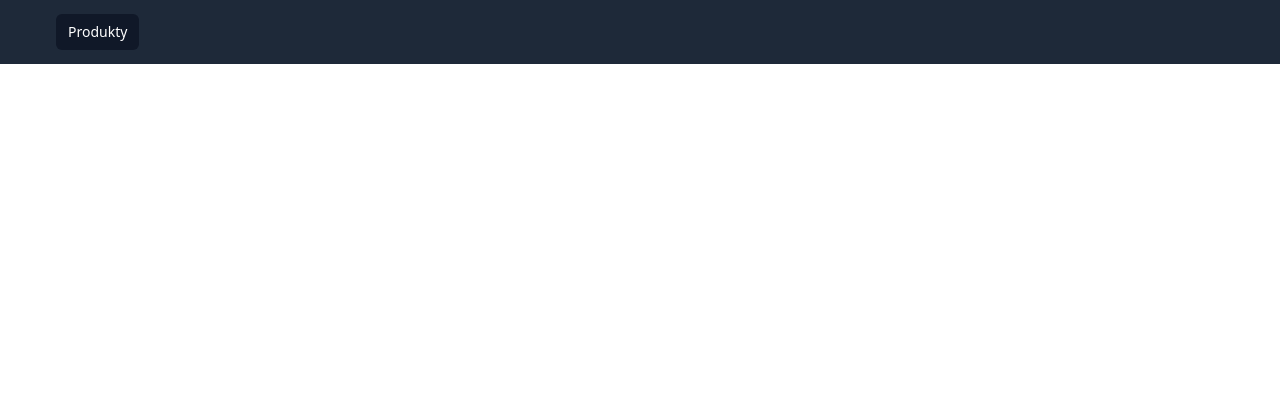
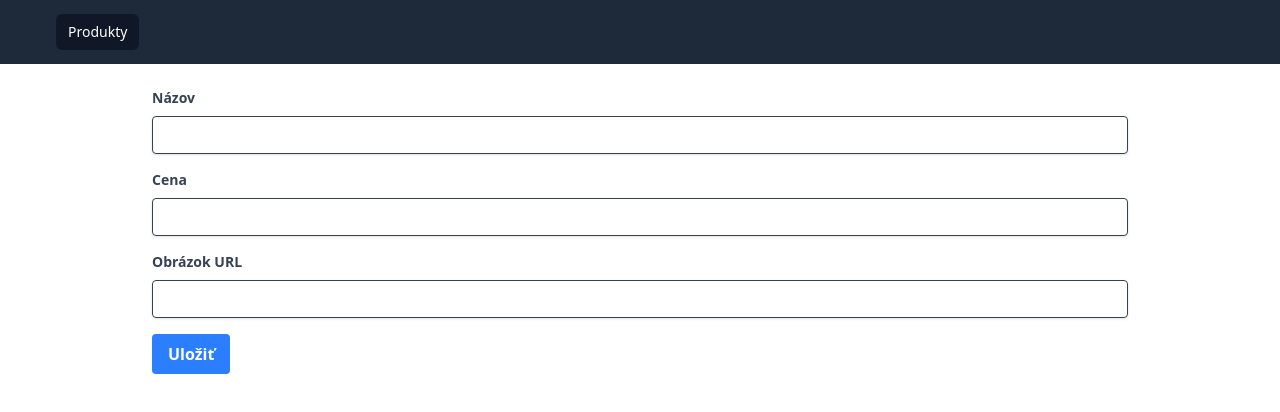
Before and after one commit to Milanator/shop-vuejs, a Vue app: page /admin/product/create in a window 1280 px wide. Before the commit this address had no page. Shown: the top 412 px of the page. Built offline with nearby package versions, Linux system fonts and the light colour scheme.

Commit message:
[EDIT] Admin/Product - store

```diff
--- a/src/plugins/router.js
+++ b/src/plugins/router.js
@@ -1,8 +1,16 @@
 import { createRouter, createWebHistory } from "vue-router";
-import ProductIndex from "@/views/product/Index.vue";
-import ProductShow from "@/views/product/Show.vue";
+import ProductIndex from "@/views/shop/product/Index.vue";
+import ProductShow from "@/views/shop/product/Show.vue";
+import AdminProductForm from "@/views/admin/product/Form.vue";
 
 const routes = [
+  // admin
+  {
+    path: "/admin/product/create",
+    name: "ProductCreate",
+    component: AdminProductForm,
+  },
+  // shop
   {
     path: "/product",
     name: "ProductIndex",
--- /dev/null
+++ b/src/stores/admin/productStore.ts
@@ -0,0 +1,32 @@
+import axios from "@/plugins/axios";
+import { getFormData } from "@/utils";
+import { defineStore } from "pinia";
+import { ref } from "vue";
+
+export const useProductStore = defineStore("product", () => {
+  const loaded = ref<Boolean>(false);
+  const errors = ref<string | undefined>(undefined);
+
+  const storeProduct = async (id = null) => {
+    errors.value = undefined;
+
+    try {
+      const url = id ? `/product/${id}` : `/product`;
+      const method = id ? "PUT" : "POST";
+      const data = getFormData("form", id);
+
+      axios({ url, method, data }).then((response: object) => {
+        console.log(response);
+        loaded.value = true;
+      });
+    } catch (err: any) {
+      errors.value = err.message || "Neznáma chyba";
+    } finally {
+      loaded.value = false;
+    }
+  };
+
+  return {
+    storeProduct,
+  };
+});
--- /dev/null
+++ b/src/utils.js
@@ -0,0 +1,23 @@
+const getFormFieldValue = (input) => {
+  if (input.type === "checkbox") {
+    return input.checked;
+  }
+
+  return input.value;
+};
+
+export const getFormData = (id, isUpdate) => {
+  const formData = new FormData();
+
+  // laravel - PUT method
+  if (isUpdate) {
+    formData.append("_method", "PUT");
+  }
+
+  document
+    .getElementById(id)
+    .querySelectorAll(`select,input,textarea`)
+    .forEach((input) => formData.append(input.name, getFormFieldValue(input)));
+
+  return Object.fromEntries(formData);
+};
--- /dev/null
+++ b/src/views/admin/product/Form.vue
@@ -0,0 +1,58 @@
+<script setup lang="ts">
+import { useProductStore } from "@/stores/admin/productStore";
+
+const productStore = useProductStore();
+
+const onSubmit = (event) => {
+  event.preventDefault();
+
+  productStore.storeProduct();
+};
+</script>
+<template>
+  <form id="form" method="POST" @submit="onSubmit">
+    <div class="mb-4">
+      <label class="block text-gray-700 text-sm font-bold mb-2" for="title">
+        Názov
+      </label>
+      <input
+        class="shadow appearance-none border rounded w-full py-2 px-3 text-gray-700 leading-tight focus:outline-none focus:shadow-outline"
+        id="title"
+        type="text"
+        name="title"
+      />
+    </div>
+
+    <div class="mb-4">
+      <label class="block text-gray-700 text-sm font-bold mb-2" for="price">
+        Cena
+      </label>
+      <input
+        class="shadow appearance-none border rounded w-full py-2 px-3 text-gray-700 leading-tight focus:outline-none focus:shadow-outline"
+        id="price"
+        type="text"
+        name="price"
+      />
+    </div>
+
+    <div class="mb-4">
+      <label class="block text-gray-700 text-sm font-bold mb-2" for="image_url">
+        Obrázok URL
+      </label>
+      <input
+        class="shadow appearance-none border rounded w-full py-2 px-3 text-gray-700 leading-tight focus:outline-none focus:shadow-outline"
+        id="image_url"
+        type="text"
+        name="image_url"
+      />
+    </div>
+
+    <div>
+      <button
+        class="bg-blue-500 hover:bg-blue-700 text-white font-bold py-2 px-4 rounded focus:outline-none focus:shadow-outline"
+      >
+        Uložiť
+      </button>
+    </div>
+  </form>
+</template>
--- a/src/views/product/Index.vue
+++ b/src/views/shop/product/Index.vue
@@ -1,6 +1,6 @@
 <script setup lang="ts">
 import { onMounted } from "vue";
-import { useProductStore } from "@/stores/productStore";
+import { useProductStore } from "@/stores/shop/productStore";
 
 const productStore = useProductStore();
 
--- a/src/views/product/Show.vue
+++ b/src/views/shop/product/Show.vue
@@ -1,6 +1,6 @@
 <script setup lang="ts">
 import { onMounted } from "vue";
-import { useProductStore } from "@/stores/productStore";
+import { useProductStore } from "@/stores/shop/productStore";
 import { useRoute } from "vue-router";
 
 const route = useRoute();
```
Also changed, not shown: src/stores/shop/productStore.ts (renamed from src/stores/productStore.ts), src/views/shop/product/useProduct.js (renamed from src/views/product/useProduct.js).
